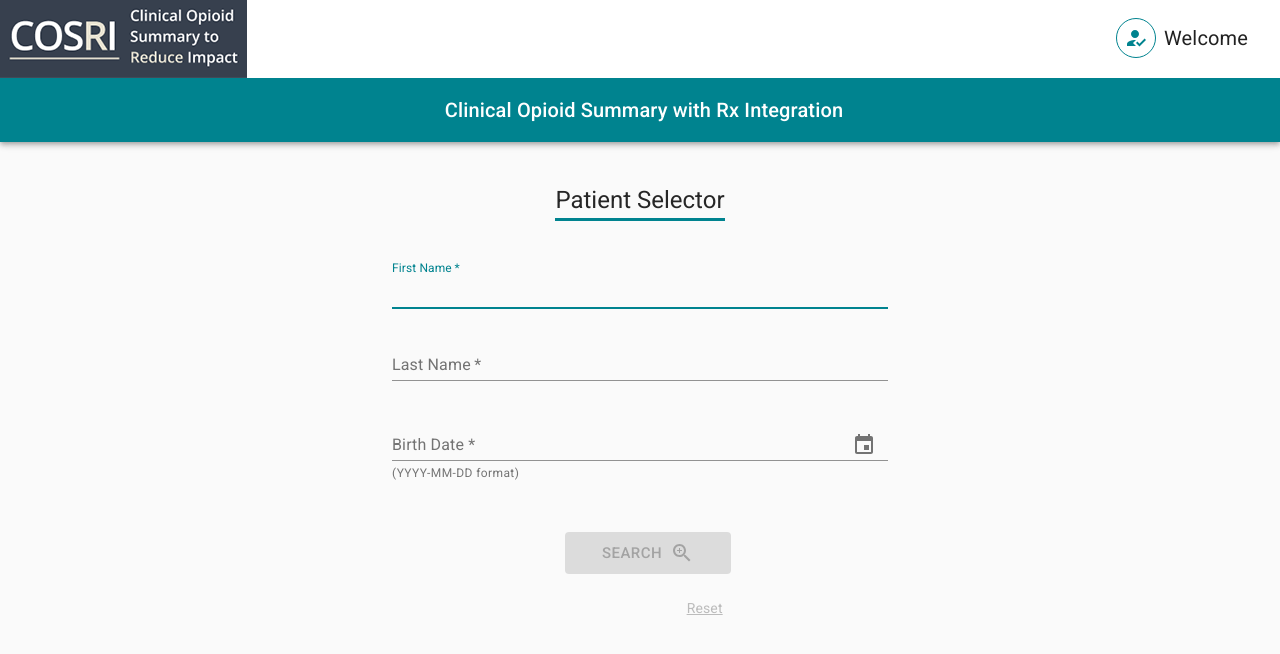
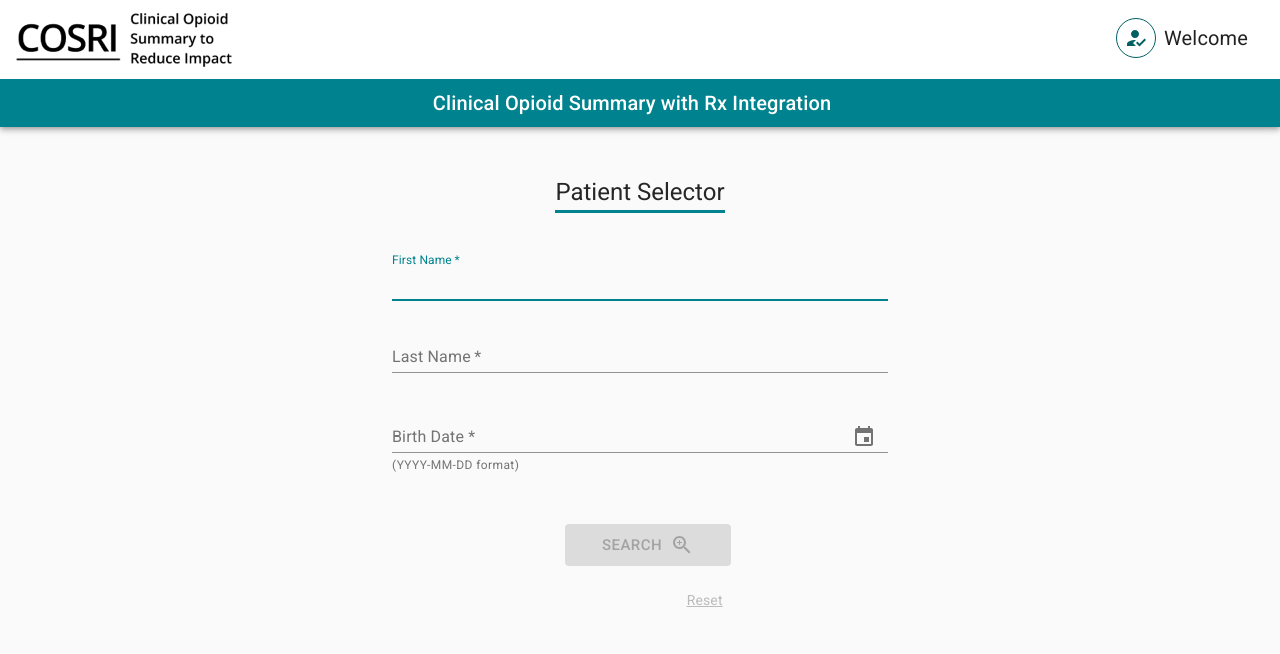
Before and after one commit to uwcirg/cosri-patient-search-interface, a React app: page / in a window 1280 px wide. Shown: the top 654 px of the page. Built offline with nearby package versions, Linux system fonts and the light colour scheme.

Commit message:
fix header

```diff
--- a/src/js/components/Header.js
+++ b/src/js/components/Header.js
@@ -14,7 +14,7 @@ const useStyles = makeStyles((theme) => ({
         paddingRight: 16, // keep right padding when drawer closed
     },
     topBar: {
-        padding: 0,
+        padding: `${theme.spacing(1.5)}px ${theme.spacing(2)}px`,
         background: "#FFF",
         display: "flex",
         flexDirection: "row",
@@ -39,15 +39,15 @@ const useStyles = makeStyles((theme) => ({
     },
     welcomeContainer: {
         display: "flex",
-        marginRight: theme.spacing(4)
+        marginRight: theme.spacing(2)
     },
     welcomeText: {
         marginTop: theme.spacing(0.5),
-        fontWeight: 400
+        fontWeight: 400,
     },
     avatar: {
-        color: theme.palette.primary.main,
-        borderColor: theme.palette.primary.main,
+        color: theme.palette.primary.dark,
+        borderColor: theme.palette.primary.dark,
         borderWidth: "1px",
         borderStyle: "solid",
         background: "transparent",
@@ -70,7 +70,7 @@ export default function Header() {
                     </Typography>
                 </Box>
             </Toolbar>
-            <Toolbar className={classes.toolbar}>
+            <Toolbar className={classes.toolbar} disableGutters variant="dense">
                 <Typography component="h1" variant="h6" color="inherit" noWrap className={classes.title} align="center">
                     Clinical Opioid Summary with Rx Integration
                 </Typography>
--- a/src/js/components/Search.js
+++ b/src/js/components/Search.js
@@ -32,7 +32,7 @@ const useStyles = makeStyles((theme) => ({
         overflow: 'auto',
     },
     container: {
-        paddingTop: theme.spacing(3),
+        paddingTop: theme.spacing(2),
         paddingBottom: theme.spacing(3),
         paddingLeft: theme.spacing(4),
         paddingRight: theme.spacing(4),
@@ -254,7 +254,7 @@ export default function Search() {
                                     id="firstName"
                                     label="First Name"
                                     name="firstName"
-                                    autoComplete="firstName"
+                                    autoComplete
                                     value={firstName}
                                     autoFocus
                                     onChange={handleFirstNameChange}
@@ -267,9 +267,8 @@ export default function Search() {
                                     fullWidth
                                     name="lastName"
                                     label="Last Name"
-                                    type="lastName"
                                     id="lastName"
-                                    autoComplete="lastName"
+                                    autoComplete
                                     value={lastName}
                                     onChange={handleLastNameChange}
                                 />
--- a/src/js/context/theme.js
+++ b/src/js/context/theme.js
@@ -4,8 +4,10 @@ import cyan from '@material-ui/core/colors/cyan';
 const theme = createMuiTheme({
   palette: {
     primary: {
+        lightest: cyan[50],
         lighter: cyan[100],
         light: cyan[200],
+        medium: cyan[600],
         main: cyan[800],
         dark: cyan[900]
     },
```
Also changed, not shown: src/assets/logo_horizontal.png.
